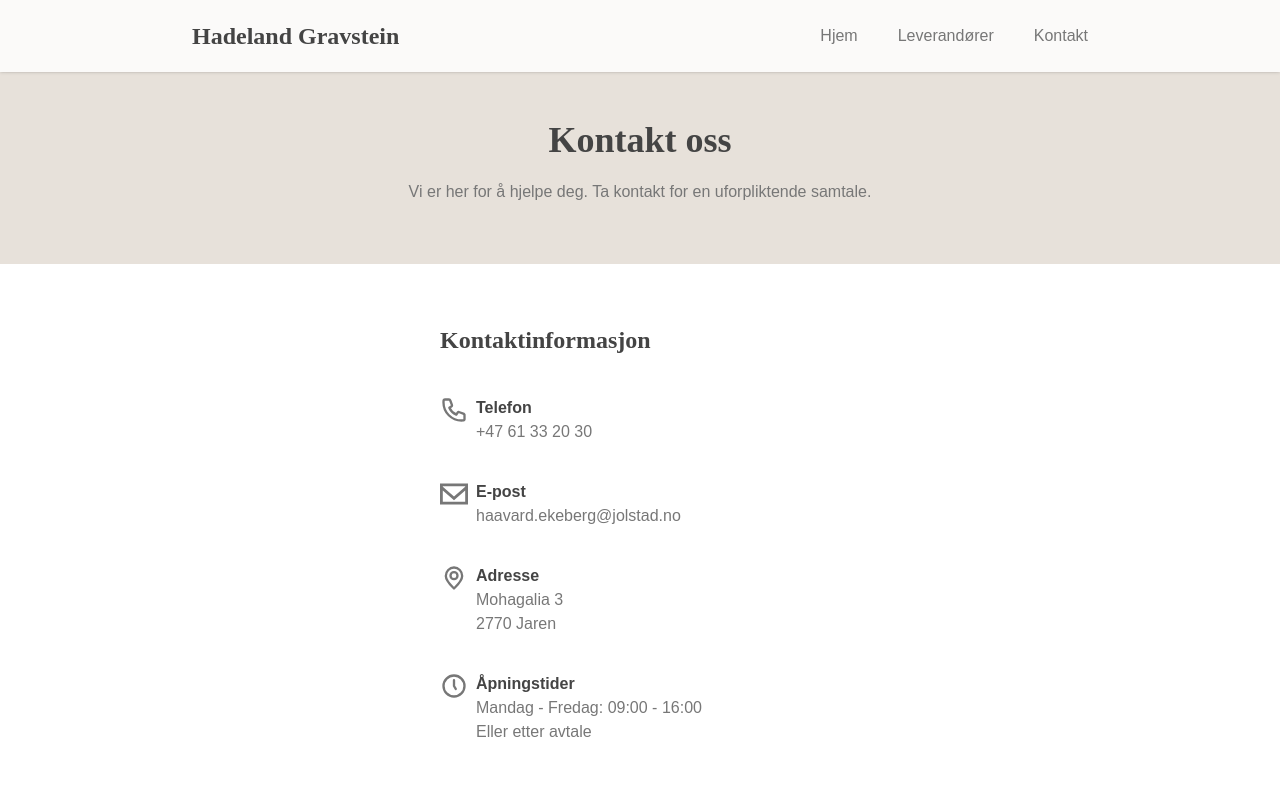
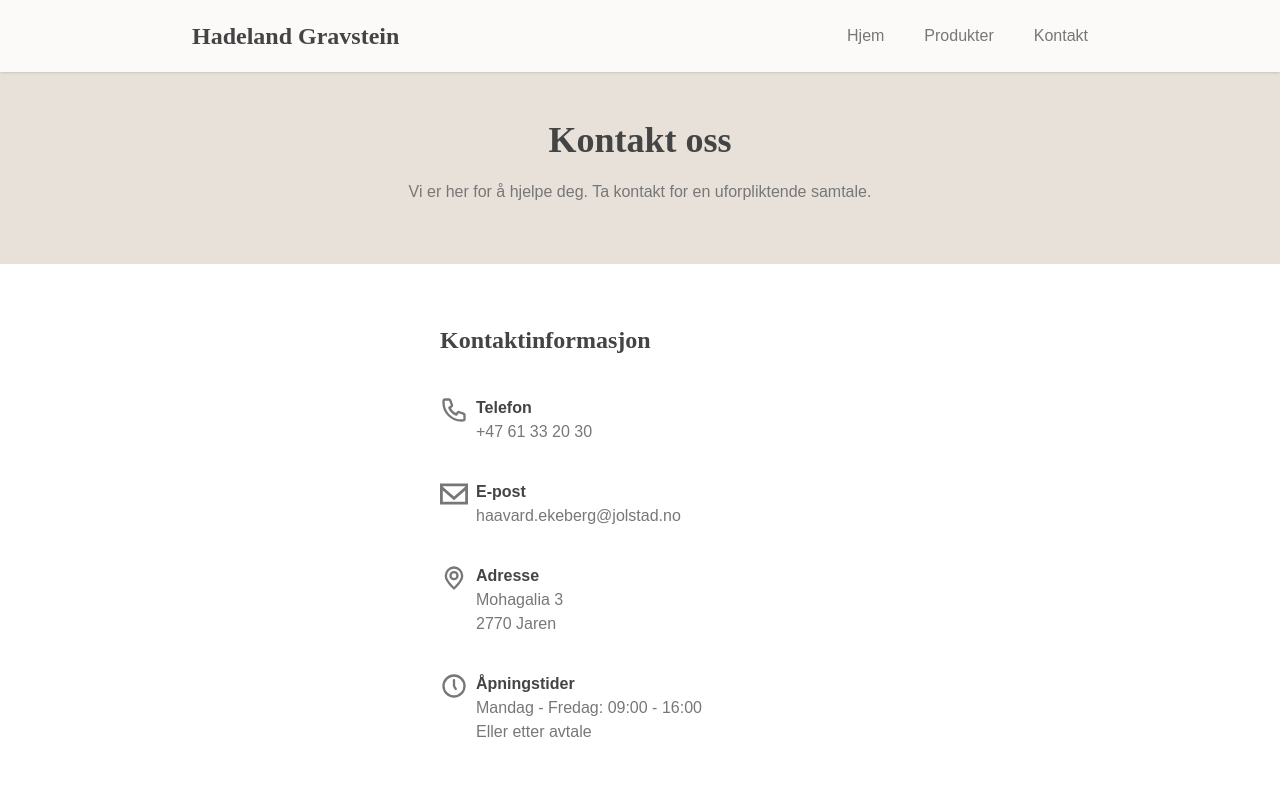
Before and after one commit to danielekeberg/hg, a Next.js app: page /contact in a window 1280 px wide. Shown: the top 800 px of the page. Built offline with nearby package versions, Linux system fonts and the light colour scheme.

Commit message:
Update Header.tsx

```diff
--- a/app/components/Header.tsx
+++ b/app/components/Header.tsx
@@ -1,9 +1,21 @@
 'use client';
-import { useState } from "react";
+import { useState, useRef, useEffect } from "react";
 import Link from "next/link";
 
 export default function Header() {
     const [hamburger, setHamburger] = useState(false);
+    const menuRef = useRef<HTMLDivElement>(null);
+
+    useEffect(() => {
+        function handleClickOutside(e: MouseEvent) {
+            if(menuRef.current && !menuRef.current.contains(e.target as Node)) {
+                setHamburger(false);
+            }
+        }
+
+        document.addEventListener("mousedown", handleClickOutside);
+        return () => document.removeEventListener("mousedown", handleClickOutside);
+    })
 
     const handleHamburger = () => {
         if(hamburger) {
@@ -14,44 +26,27 @@ export default function Header() {
     }
 
     const scrollToTop = () => {
-        document.getElementById('top')?.scrollIntoView({behavior: 'smooth'})
-    }
-    const scrollToContact = () => {
-        document.getElementById('contact')?.scrollIntoView({behavior: 'smooth'})
-    }
-    const scrollToVendors = () => {
-        document.getElementById('vendors')?.scrollIntoView({behavior: 'smooth'})
+        window.location.href = '../'
     }
 
     return(
-        <div className="fixed top-0 z-9999 bg-[#fbfaf9] w-full flex justify-between px-5 md:px-[15%] py-5 shadow-sm">
+        <div className="fixed top-0 z-999999 bg-[#fbfaf9] w-full flex justify-between px-5 md:px-[15%] py-3 md:py-5 shadow-sm">
             <h1 onClick={scrollToTop} className="text-2xl text-[#444] cursor-pointer">Hadeland Gravstein</h1>
             <div className="hidden md:flex gap-10 items-center">
-                <button onClick={scrollToTop} className="hover:text-[#444] cursor-pointer">Hjem</button>
-                <button onClick={scrollToVendors} className="hover:text-[#444] cursor-pointer">Leverandører</button>
-                <button onClick={scrollToContact} className="hover:text-[#444] cursor-pointer">Kontakt</button>
+                <Link href="../" className="hover:text-[#444] cursor-pointer">Hjem</Link>
+                <Link href="../produkter/" className="hover:text-[#444] cursor-pointer">Produkter</Link>
+                <Link href="../kontakt/" className="hover:text-[#444] cursor-pointer">Kontakt</Link>
             </div>
             <div className="md:hidden">
                 <button onClick={handleHamburger} className="font-bold text-2xl">&#9776;</button>
                 <div className="relative">
-                    {hamburger ?
-                        <div className="absolute flex flex-col justify-center text-center z-9999 top-0 right-0 bg-white border border-neutral-400 w-50">
-                            <button onClick={() => {
-                                handleHamburger();
-                                scrollToTop();
-                            }} className="hover:text-[#444] cursor-pointer p-2 border-b border-neutral-400 w-full">Hjem</button>
-                            <button onClick={() => {
-                                handleHamburger();
-                                scrollToVendors();
-                            }} className="hover:text-[#444] cursor-pointer p-2 border-b border-neutral-400 w-full">Leverandører</button>
-                            <button onClick={() => {
-                                handleHamburger();
-                                scrollToContact();
-                            }} className="hover:text-[#444] cursor-pointer p-2 w-full">Kontakt</button>
+                    {hamburger && (
+                        <div ref={menuRef} className="absolute flex flex-col justify-center text-center z-9999 top-0 right-0 bg-white border border-neutral-400 w-50">
+                            <Link href="../" className="hover:text-[#444] cursor-pointer p-2 border-b border-neutral-400 w-full">Hjem</Link>
+                            <Link href="../produkter/" className="hover:text-[#444] cursor-pointer p-2 border-b border-neutral-400 w-full">Produkter</Link>
+                            <Link href="../kontakt/" className="hover:text-[#444] cursor-pointer p-2 w-full">Kontakt</Link>
                         </div>
-                    :
-                        null
-                    }
+                    )}
                 </div>
             </div>
         </div>
```
